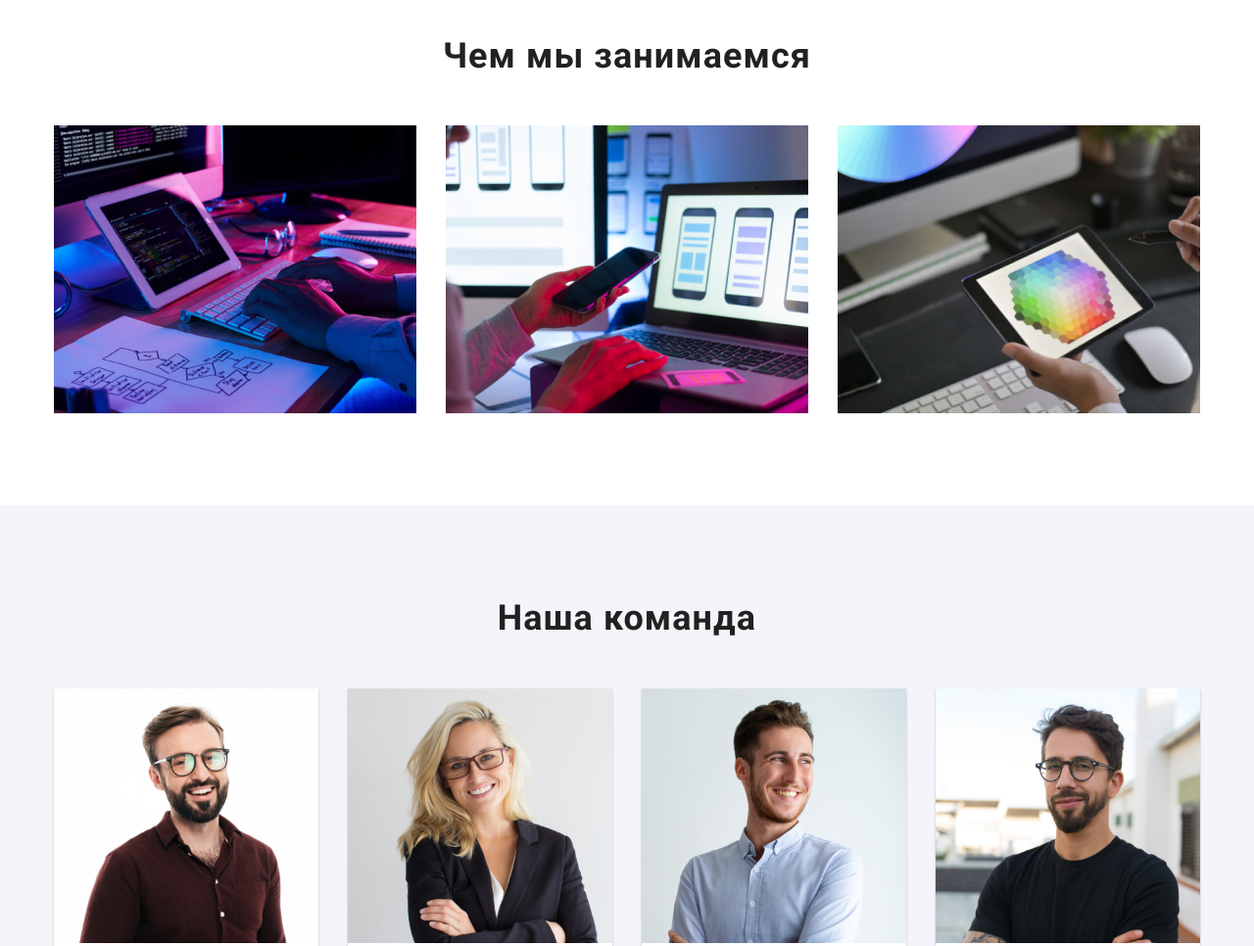
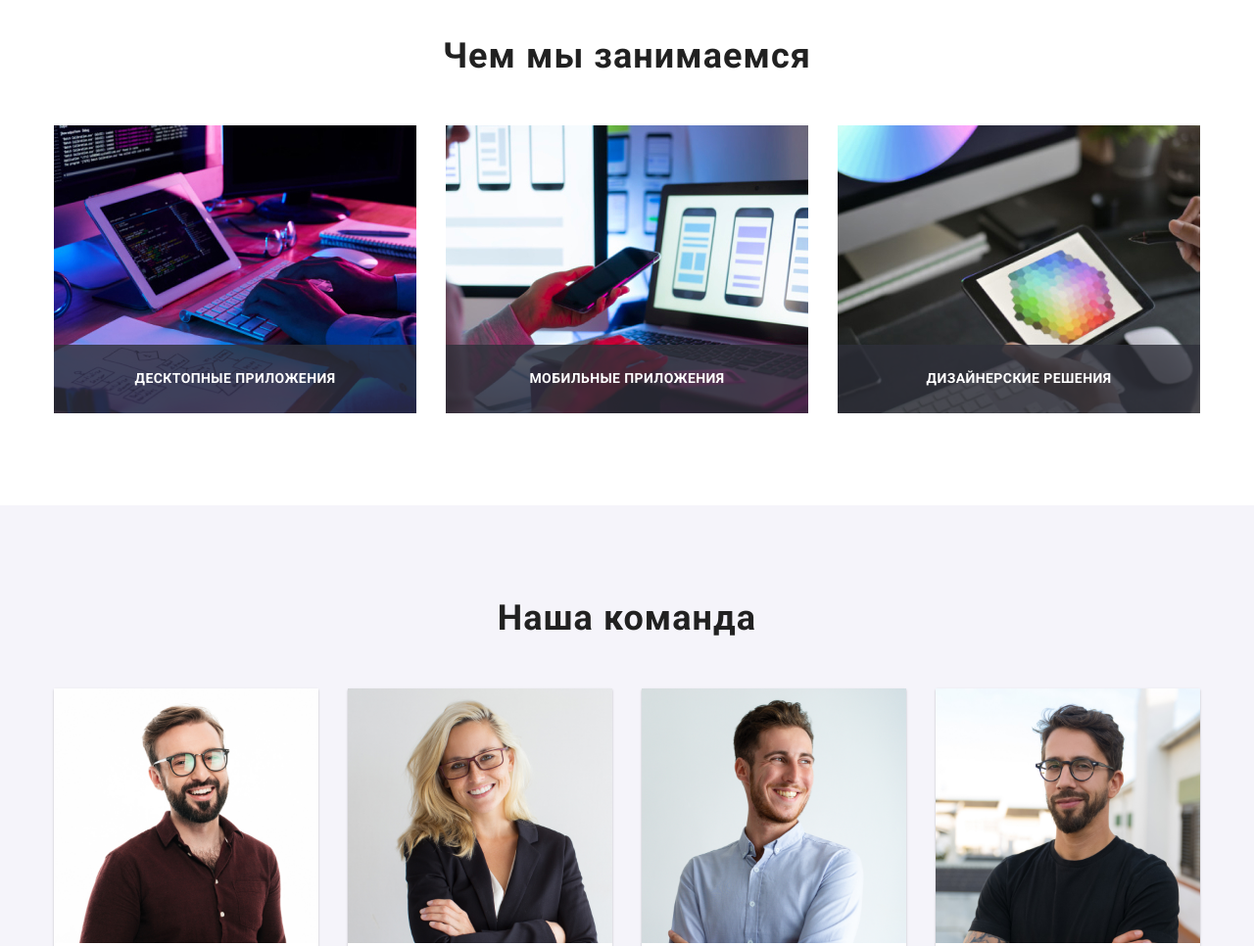
Before and after one commit to ilya9293/home-work--5, a plain HTML site: page index.html in a window 1280 px wide. Shown: the part 1080-2046 px from the top of the page at 98% size. Drawn offline with nearby package versions, Linux system fonts and the light colour scheme.

Commit message:
в футере поменял h2 на b, поставил анимацию, и чем мы занимаемся

```diff
--- a/css/styles.css
+++ b/css/styles.css
@@ -113,6 +113,8 @@ img {
    line-height: 1.14;
    letter-spacing: 0.02em;
    color: var(--color-title);
+
+   transition: color 250ms cubic-bezier(0.4, 0, 0.2, 1);
 }
 
 .link-main-nav:hover,
@@ -155,6 +157,8 @@ img {
    line-height: 1.14;
    letter-spacing: 0.02em;
    color: var(--color-main);
+
+   transition: color 250ms cubic-bezier(0.4, 0, 0.2, 1);
 }
 
 .link-main-nav-accent {
@@ -214,6 +218,8 @@ img {
    border-radius: 4px;
    cursor: pointer;
    border: none;
+
+   transition: background-color 250ms cubic-bezier(0.4, 0, 0.2, 1);
 }
 .button:hover,
 .button:focus {
@@ -284,6 +290,7 @@ img {
 }
 
 .item-description {
+   position: relative;
    margin-top: 30px;
    margin-left: 30px;
    flex-basis: calc((100% - 90px) / 3);
@@ -297,6 +304,24 @@ img {
    letter-spacing: 0.03em;
    text-align: center;
    color: var(--color-title);
+}
+
+.text-description {
+   padding: 27px 0;
+   position: absolute;
+   width: 100%;
+   bottom: 0;
+   left: 0;
+
+   font-weight: 700;
+   font-size: 14px;
+   line-height: 1.14;
+   text-align: center;
+   letter-spacing: 0.03em;
+   text-transform: uppercase;
+   color: #ffffff;
+
+   background-color: rgba(47, 48, 58, 0.8);
 }
 /* End чем мы занимаемся */
 
@@ -343,6 +368,8 @@ img {
    align-items: center;
    padding: 12px;
    border-radius: 50%;
+
+   transition: background-color 250ms cubic-bezier(0.4, 0, 0.2, 1);
 }
 
 .link-social-icon:hover,
@@ -352,6 +379,8 @@ img {
 
 .social-icon {
    fill: #afb1b8;
+
+   transition: fill 250ms cubic-bezier(0.4, 0, 0.2, 1);
 }
 
 .link-social-icon:hover .social-icon,
@@ -427,6 +456,8 @@ img {
    height: 92px;
    border: 1px solid #afb1b8;
    border-radius: 4px;
+
+   transition: border-color 250ms cubic-bezier(0.4, 0, 0.2, 1);
 }
 
 .link-clients:hover,
@@ -436,6 +467,8 @@ img {
 
 .icon-clients {
    fill: #afb1b8;
+
+   transition: fill 250ms cubic-bezier(0.4, 0, 0.2, 1);
 }
 
 .link-clients:hover .icon-clients,
@@ -489,6 +522,7 @@ footer .logo {
 }
 
 .footer-title {
+   display: block;
    margin-bottom: 20px;
 
    font-size: 14px;
@@ -544,13 +578,15 @@ footer .logo {
    text-align: center;
    color: var(--color-title);
    border: none;
+   cursor: pointer;
 
-   cursor: pointer;
+   transition: background-color 250ms cubic-bezier(0.4, 0, 0.2, 1), color 250ms cubic-bezier(0.4, 0, 0.2, 1),
+      box-shadow 250ms cubic-bezier(0.4, 0, 0.2, 1);
 }
 .button-portfolio:hover,
 .button-portfolio:focus {
    color: #ffffff;
-   background: var(--color-accent);
+   background-color: var(--color-accent);
    box-shadow: 0px 3px 1px rgba(0, 0, 0, 0.1), 0px 1px 2px rgba(0, 0, 0, 0.08), 0px 2px 2px rgba(0, 0, 0, 0.12);
 }
 
@@ -568,8 +604,14 @@ footer .logo {
    flex-basis: calc((100% - 90px) / 3);
 }
 
-.item-cards:hover,
-.item-cards:focus {
+.link-cards {
+   display: block;
+
+   transition: box-shadow 250ms cubic-bezier(0.4, 0, 0.2, 1);
+}
+
+.link-cards:hover,
+.link-cards:focus {
    box-shadow: 0px 1px 1px rgba(0, 0, 0, 0.12), 0px 4px 4px rgba(0, 0, 0, 0.06), 1px 4px 6px rgba(0, 0, 0, 0.16);
 }
 
--- a/index.html
+++ b/index.html
@@ -117,11 +117,17 @@
             <h2 class="title-description">Чем мы занимаемся</h2>
             <ul class="list-description item">
                <li class="item-description"><img class="img-description" src="./image/box_1.jpg"
-                     alt="руки на клавиатуре" width="370" height="294"> </li>
+                     alt="руки на клавиатуре" width="370" height="294">
+                  <p class="text-description">Десктопные приложения</p>
+                  </li>
                <li class="item-description"><img class="img-description" src="./image/box_2.jpg" alt="в руках телефон"
-                     width="370" height="294"></li>
+                     width="370" height="294">
+                     <p class="text-description">Мобильные приложения</p>
+                  </li>
                <li class="item-description"><img class="img-description" src="./image/box_3.jpg" alt="в руках планшет"
-                     width="370" height="294"></li>
+                     width="370" height="294">
+                     <p class="text-description">Дизайнерские решения</p>
+                  </li>
             </ul>
          </div>
 
@@ -366,7 +372,7 @@
          </div>
          <!-- Присоединяйтесь -->
          <div class="footer-join">
-            <h2 class="footer-title">присоединяйтесь</h2>
+            <b class="footer-title">присоединяйтесь</b>
             <ul class="list-icons item">
                <li class="item-icon">
                   <a href="" class="link-social-icon link">
```
Also changed, not shown: portfolio.html (+1 -1 lines).
